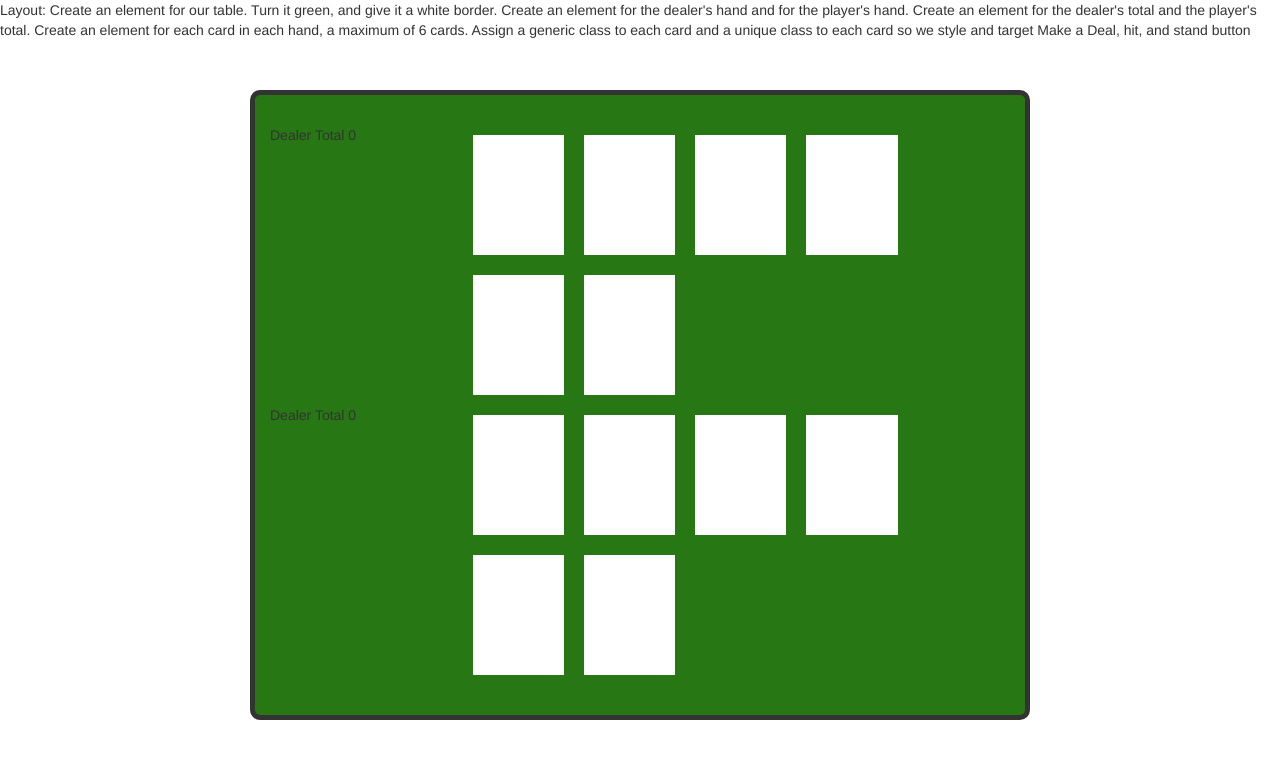
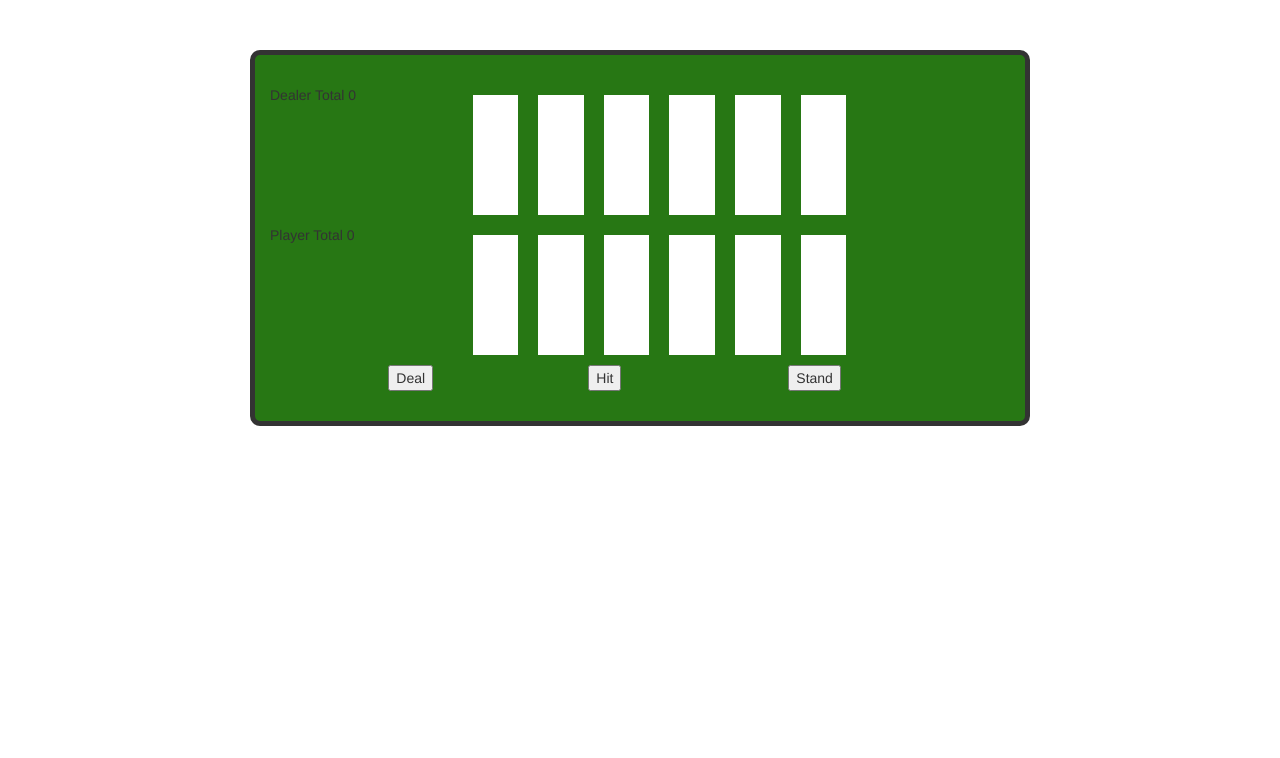
Before and after one commit to rbunch-dc/11-16immersive-blackjack, a plain HTML site: page index.html in a window 1280 px wide. Drawn offline with Linux system fonts and the light colour scheme.

Commit message:
finishe adding buttons and dom elements

```diff
--- a/index.html
+++ b/index.html
@@ -17,13 +17,13 @@
 <body>
 
 
-Layout:
-Create an element for our table. Turn it green, and give it a white border.
-Create an element for the dealer's hand and for the player's hand.
-Create an element for the dealer's total and the player's total.
-Create an element for each card in each hand, a maximum of 6 cards.
-Assign a generic class to each card and a unique class to each card so we style and target
-Make a Deal, hit, and stand button
+<!-- Layout: -->
+<!-- Create an element for our table. Turn it green, and give it a white border. -->
+<!-- Create an element for the dealer's hand and for the player's hand. -->
+<!-- Create an element for the dealer's total and the player's total. -->
+<!-- Create an element for each card in each hand, a maximum of 6 cards.  -->
+<!-- Assign a generic class to each card and a unique class to each card so we style and target  -->
+<!-- Make a Deal, hit, and stand button -->
 
 <div class="container">
 	<div class="row">
@@ -37,12 +37,12 @@ Make a Deal, hit, and stand button
 						Dealer Total <span class="dealer-total-number">0</span>
 					</div>
 					<div class="col-sm-9 dealer-cards">
-						<div class="col-sm-2 card card-one"></div>
-						<div class="col-sm-2 card card-two"></div>
-						<div class="col-sm-2 card card-three"></div>
-						<div class="col-sm-2 card card-four"></div>
-						<div class="col-sm-2 card card-five"></div>
-						<div class="col-sm-2 card card-six"></div>
+						<div class="col-sm-1 card card-one"></div>
+						<div class="col-sm-1 card card-two"></div>
+						<div class="col-sm-1 card card-three"></div>
+						<div class="col-sm-1 card card-four"></div>
+						<div class="col-sm-1 card card-five"></div>
+						<div class="col-sm-1 card card-six"></div>
 					</div>
 				</div>
 			</div>
@@ -52,19 +52,32 @@ Make a Deal, hit, and stand button
 				<div class="col-sm-12 player-hand-wrapper">
 					<!-- Player Total -->
 					<div class="col-sm-3 player-total">
-						Dealer Total <span class="player-total-number">0</span>
+						Player Total <span class="player-total-number">0</span>
 					</div>
 					<div class="col-sm-9 player-cards">
-						<div class="col-sm-2 card card-one"></div>
-						<div class="col-sm-2 card card-two"></div>
-						<div class="col-sm-2 card card-three"></div>
-						<div class="col-sm-2 card card-four"></div>
-						<div class="col-sm-2 card card-five"></div>
-						<div class="col-sm-2 card card-six"></div>
+						<div class="col-sm-1 card card-one"></div>
+						<div class="col-sm-1 card card-two"></div>
+						<div class="col-sm-1 card card-three"></div>
+						<div class="col-sm-1 card card-four"></div>
+						<div class="col-sm-1 card card-five"></div>
+						<div class="col-sm-1 card card-six"></div>
 					</div>
 				</div>
 			</div>
 
+			<div class="row">
+				<div class="col-sm-2 col-sm-offset-2">
+					<button class="deal-button">Deal</button>
+				</div>
+				<div class="col-sm-2 col-sm-offset-1">
+					<button class="deal-button">Hit</button>
+				</div>
+				<div class="col-sm-2 col-sm-offset-1">
+					<button class="deal-button">Stand</button>
+				</div>
+			</div>
+<!-- 1 2 3 4 5 6 7 8 9 10 11 12
+----DEAL--HIT --STAND----- -->
 
 		</div>
 	</div>
--- a/js/scripts.js
+++ b/js/scripts.js
@@ -1,4 +1,17 @@
 // JS, wait for the DOM!
 $(document).ready(function(){
 
+Get deal working
+Need a way to make the deck
+Shuffle the new deck
+Update the DOM with the player cards
+Get hit working
+Put the card in the right place
+Update the total
+Check if the player busted
+Get stand working
+Run the dealer “hit” until it has more than 16
+Once dealer has more than 16, checkwin
+Post a message after checkwin
+
 });
```
